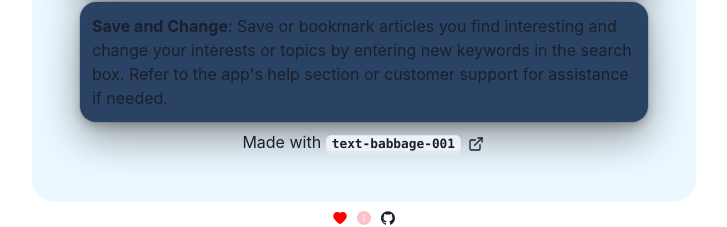
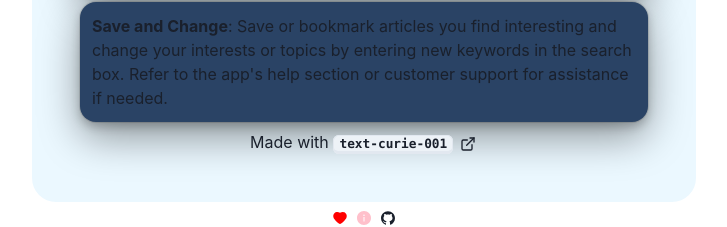
Before and after one commit to alex-budko/gpt-news, a React (Create React App) app in the folder frontend/: page / in a window 1280 px wide. Both pictures are taken after a click on the tab "Instructions". Shown: the part 414-641 px from the top of the page, without its empty margins (276-1003 px from the left). Built offline with nearby package versions, Linux system fonts and the light colour scheme.

Commit message:
model modds

```diff
--- a/frontend/src/components/Instructions.js
+++ b/frontend/src/components/Instructions.js
@@ -36,10 +36,10 @@ function Instructions() {
           search box. Refer to the app's help section or customer support for
           assistance if needed.
         </Box>
-        <Link href="https://platform.openai.com/docs/models/gpt-3-5" isExternal>
+        <Link href="https://platform.openai.com/docs/models/gpt-3" isExternal>
           Made with{" "}
           <Tooltip label="GPT 3.0" bg="gray.300" color="black">
-            <Kbd>text-babbage-001</Kbd>
+            <Kbd>text-curie-001</Kbd>
           </Tooltip>{" "}
           <ExternalLinkIcon mx="2px" />
         </Link>
```
Also changed, not shown: 1 other file (tests, documents, lock files or other folders).
